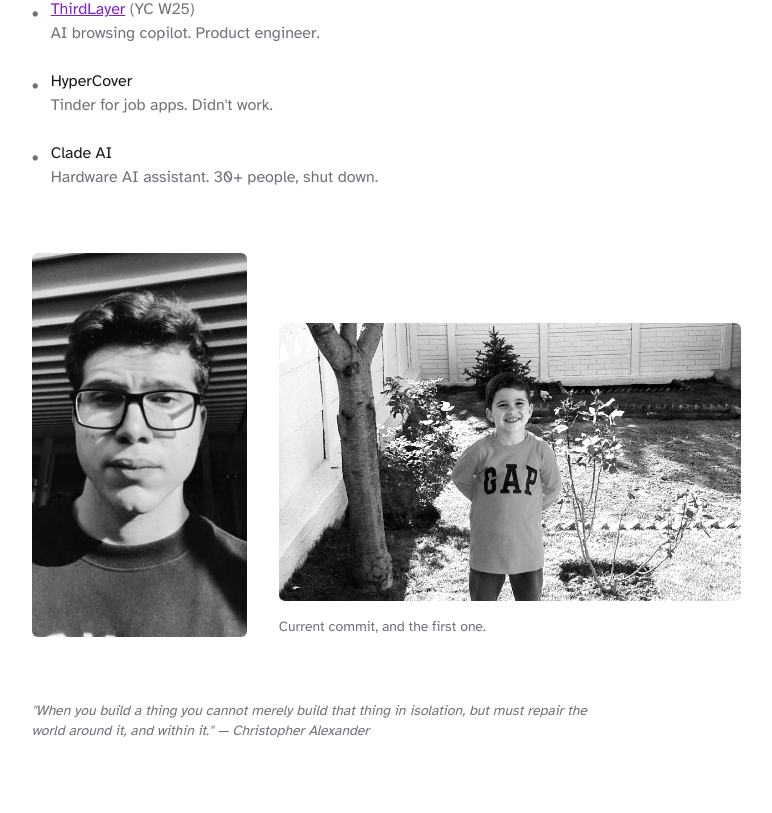
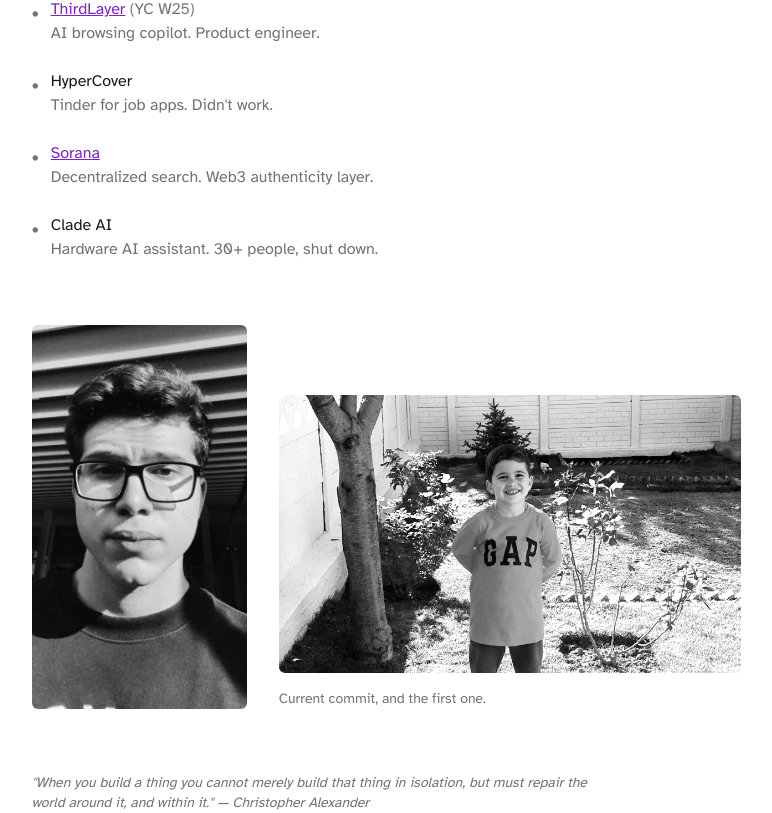
Before and after one commit to plawlost/yazzone, a Next.js app: page / in a window 1280 px wide. Shown: the part 1537-2350 px from the top of the page, without its empty margins (443-1215 px from the left). Before the commit the page ends 2278 px from the top, so only its background shows below. Built offline with nearby package versions, Linux system fonts and the light colour scheme; no server answers.

Commit message:
content: fix GPT-2→GPT-3 in backstory, add Sorana to history

```diff
--- a/app/components/home/History.tsx
+++ b/app/components/home/History.tsx
@@ -52,6 +52,24 @@ export function History() {
         <div className="flex items-start space-x-3">
           <span className="text-zinc-500 dark:text-zinc-400 pt-1">•</span>
           <div>
+            <p className="font-medium">
+              <a
+                href="https://sorana.io"
+                target="_blank"
+                rel="noopener noreferrer"
+                className="underline"
+              >
+                Sorana
+              </a>
+            </p>
+            <p className="text-zinc-500 dark:text-zinc-400">
+              Decentralized search. Web3 authenticity layer.
+            </p>
+          </div>
+        </div>
+        <div className="flex items-start space-x-3">
+          <span className="text-zinc-500 dark:text-zinc-400 pt-1">•</span>
+          <div>
             <p className="font-medium">Clade AI</p>
             <p className="text-zinc-500 dark:text-zinc-400">
               Hardware AI assistant. 30+ people, shut down.
--- a/data/backstory.md
+++ b/data/backstory.md
@@ -1,6 +1,6 @@
 Born Yağız Erkam Çelebi. Grew up in <WikipediaLink keyword="Ankara">Ankara</WikipediaLink>, half-<WikipediaLink keyword="Albanians_in_North_Macedonia">Albanian</WikipediaLink>. Self-taught English and <WikipediaLink keyword="Computer_Science">CS</WikipediaLink>, finished high school three years early. Most of what I know came from <WikipediaLink keyword="CS50">CS50</WikipediaLink>, <WikipediaLink keyword="MIT_OpenCourseWare">MIT OCW</WikipediaLink>, and <WikipediaLink keyword="Y_Combinator">YC Startup School</WikipediaLink>.
 
-Mentored at [NASA Space Apps 2023](https://www.spaceappschallenge.org/2023/). Started Clade AI from my front porch — hardware-native <WikipediaLink keyword="Virtual_assistant">assistant</WikipediaLink> that ran <WikipediaLink keyword="Inference">inference</WikipediaLink> off-device. Part of [1517 Fund](https://1517fund.com)'s community and Buildspace N&W S5. Grew to 30+ people, shut down when the team split. Same year I got early access to <WikipediaLink keyword="GPT-2">GPT-2</WikipediaLink> and <WikipediaLink keyword="DALL-E">DALL·E 1</WikipediaLink> before public release, gave a <WikipediaLink keyword="TED_(conference)">TED-Ed talk</WikipediaLink> on <WikipediaLink keyword="Terms_of_service">Terms and Conditions</WikipediaLink>.
+Mentored at [NASA Space Apps 2023](https://www.spaceappschallenge.org/2023/). Started Clade AI from my front porch — hardware-native <WikipediaLink keyword="Virtual_assistant">assistant</WikipediaLink> that ran <WikipediaLink keyword="Inference">inference</WikipediaLink> off-device. Part of [1517 Fund](https://1517fund.com)'s community and Buildspace N&W S5. Grew to 30+ people, shut down when the team split. Same year I got early access to <WikipediaLink keyword="GPT-3">GPT-3</WikipediaLink> and <WikipediaLink keyword="DALL-E">DALL·E 1</WikipediaLink> before public release, gave a <WikipediaLink keyword="TED_(conference)">TED-Ed talk</WikipediaLink> on <WikipediaLink keyword="Terms_of_service">Terms and Conditions</WikipediaLink>.
 
 Since then: essays in public, small composable tools over platforms, systems work over features.
 
```
